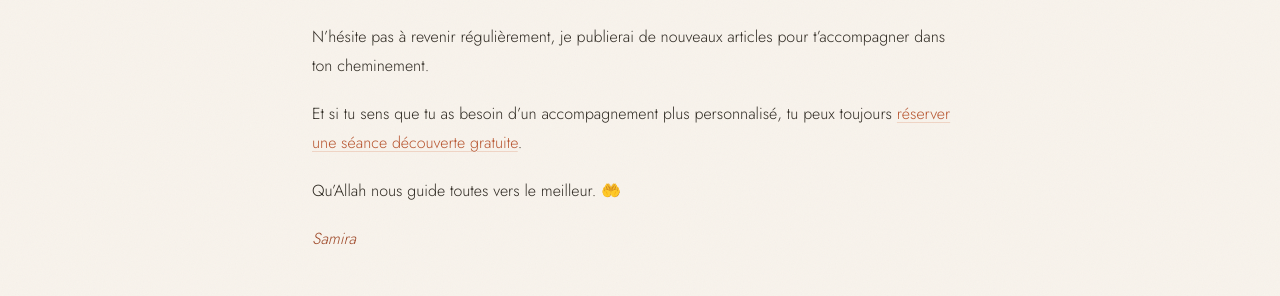
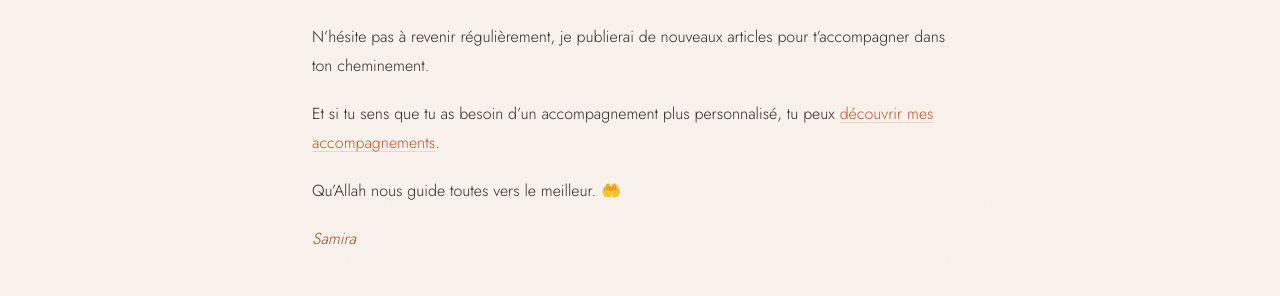
Before and after one commit to digizyn83/samiracoach, a Jekyll site: the page built from _posts/2026-04-08-bienvenue-sur-le-blog-de-samira-coach.md, in a window 1280 px wide and 900 px high, scrolled down 1300 px. Shown: the part 228-524 px from the top of the window. Built offline with Jekyll 4.4.1, drawn with Linux system fonts in a browser that asks for light colours.

Commit message:
Articles : retire mentions séance découverte + image Bienvenue
Co-Authored-By: Claude Opus 4.6 (1M context) <noreply@anthropic.com>

```diff
--- a/_posts/2026-04-08-bienvenue-sur-le-blog-de-samira-coach.md
+++ b/_posts/2026-04-08-bienvenue-sur-le-blog-de-samira-coach.md
@@ -33,7 +33,7 @@ Ce blog sera un lieu de **partage**, de **réflexion** et d'**inspiration**. Tu
 
 N'hésite pas à revenir régulièrement, je publierai de nouveaux articles pour t'accompagner dans ton cheminement.
 
-Et si tu sens que tu as besoin d'un accompagnement plus personnalisé, tu peux toujours [réserver une séance découverte gratuite](https://samiracoach.fr/#offres-ponctuelles).
+Et si tu sens que tu as besoin d'un accompagnement plus personnalisé, tu peux [découvrir mes accompagnements](https://samiracoach.fr/#offres-ponctuelles).
 
 Qu'Allah nous guide toutes vers le meilleur. 🤲
 
```
Also changed, not shown: other parts of _posts/2026-04-08-bienvenue-sur-le-blog-de-samira-coach.md (+1 -1 lines), _posts/2026-04-13-serenite-couple-spiritualite.md (+1 -1 lines), _posts/2026-04-15-rappels-femme-musulmane-soublie.md (+1 -1 lines), _posts/2026-04-16-communication-couple-mariage.md (+1 -1 lines).
